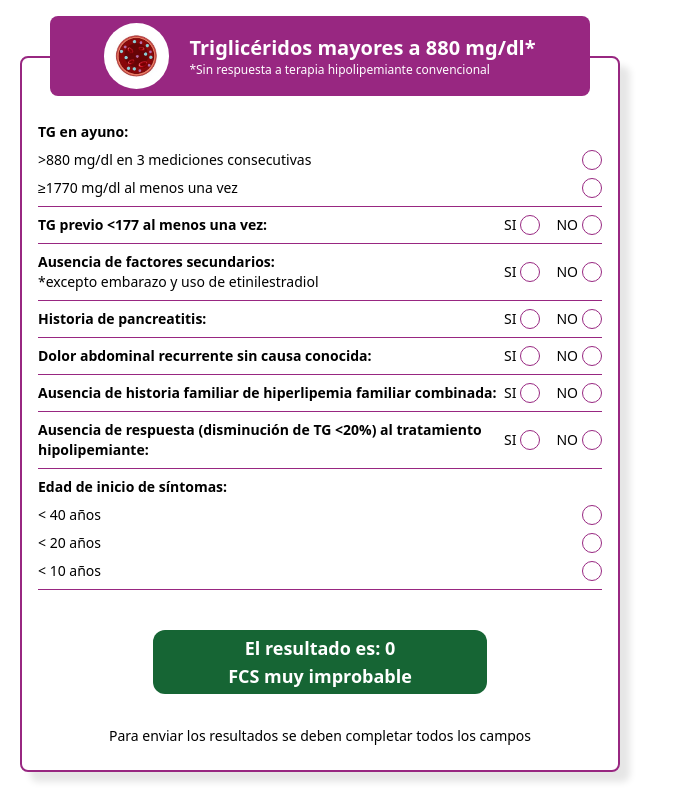
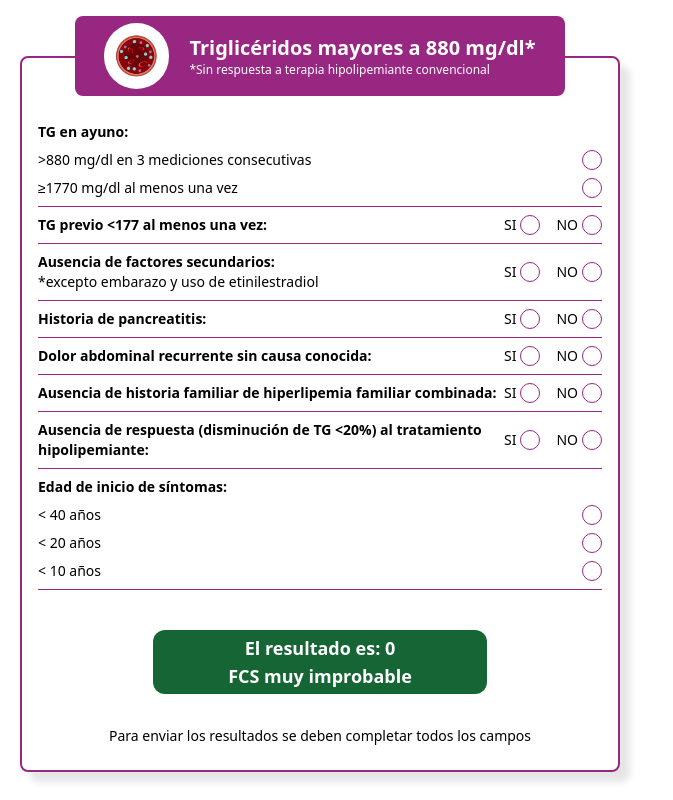
Before and after one commit to SRivarola/calculadoraPTC, a React (Create React App) app: page / in a window 1280 px wide. Shown: the whole page, without its empty margins (0-673 px from the left). Built offline with nearby package versions, Linux system fonts and the light colour scheme; what @react-pdf/renderer would draw is missing.

Commit message:
tamanos3

```diff
--- a/src/App.js
+++ b/src/App.js
@@ -46,8 +46,8 @@ export default function App() {
   return (
     <>
       <main className="flex min-h-screen w-full lg:w-[50%] flex-col items-start justify-start p-3 md:py-4 md:px-5 text-sm bg-transparent">
-        <div className='w-full flex justify-center z-50'>
-          <div className='relative w-[90%] h-[80px] py-2 px-[3%] md:px-[5%] flex justify-center items-center gap-3 md:gap-5 rounded-lg bg-[#982781] text-white'>
+        <div className='w-full flex justify-center z-50 px-3'>
+          <div className='relative w-[100%] md:w-[85%] h-[80px] py-2 px-[3%] md:px-[5%] flex justify-center items-center gap-3 md:gap-5 rounded-lg bg-[#982781] text-white'>
             <img src='./celula.jpg' alt='imagen de celula' className='relative rounded-full w-[45px] md:w-[65px]'/>
             <div>
               <h2 className='text-sm md:text-xl font-semibold'>Triglicéridos mayores a 880 mg/dl*</h2>
```
